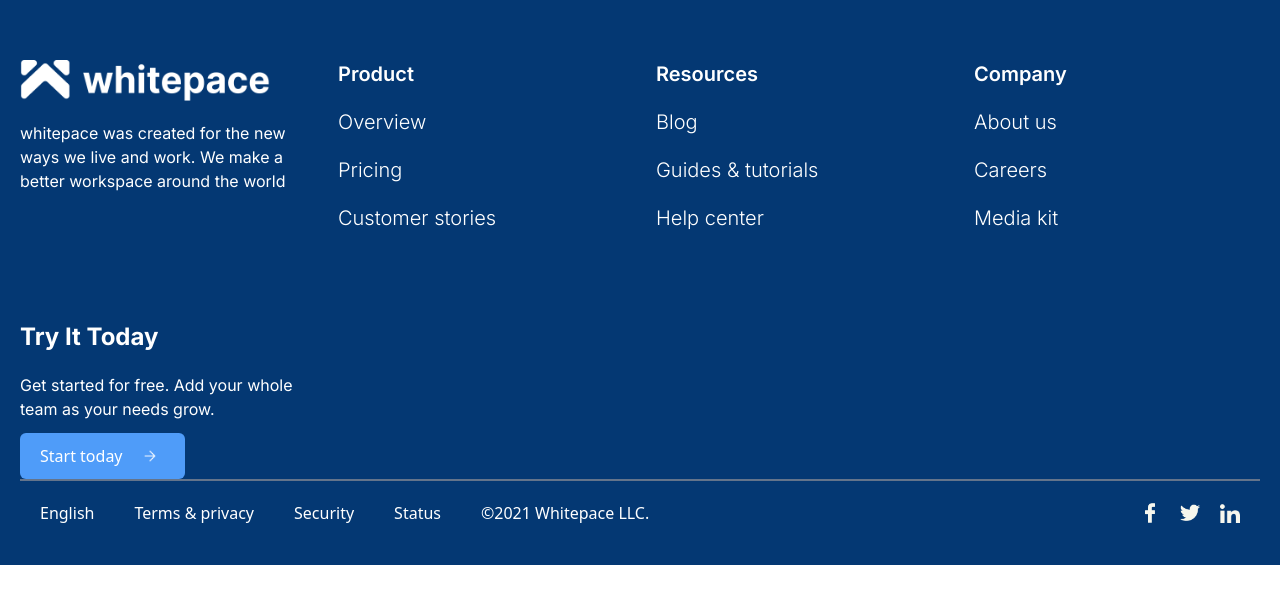
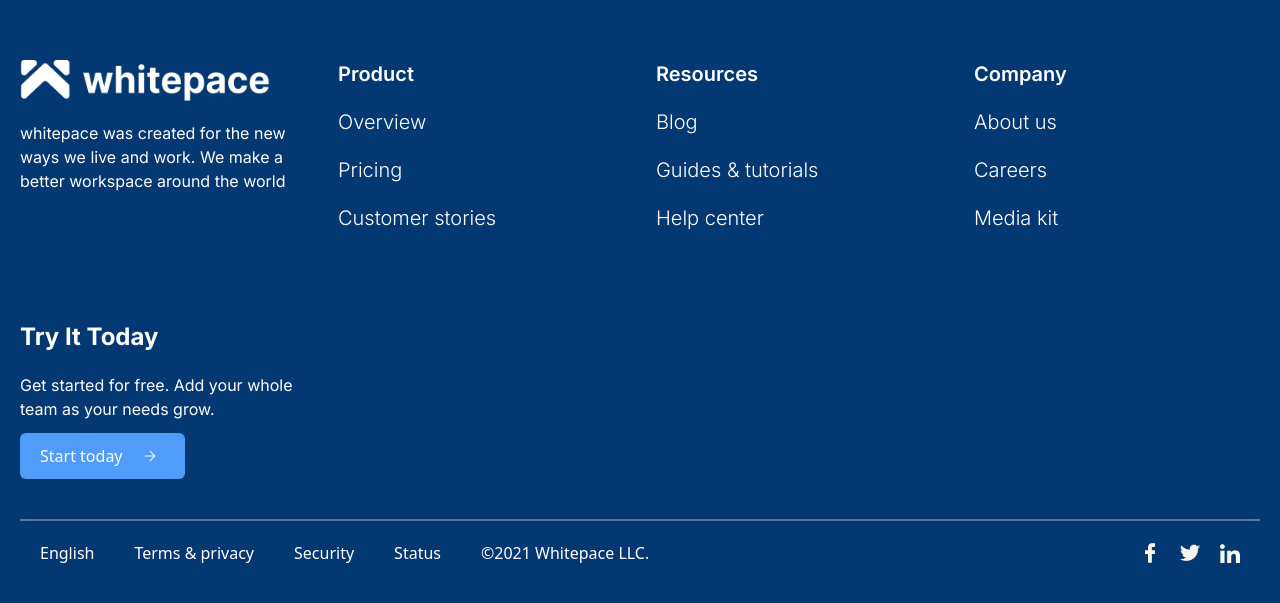
Before and after one commit to the-diako/Landing-Page, a React (Vite) app: page / in a window 1280 px wide. Shown: the part 9388-9991 px from the top of the page. Before the commit the page ends 9953 px from the top, so only its background shows below. Built offline with nearby package versions, Linux system fonts and the light colour scheme.

Commit message:
added flex-col to the social links.

```diff
--- a/src/components/Footer.jsx
+++ b/src/components/Footer.jsx
@@ -10,7 +10,7 @@ import IconButton from "./IconButton";
 const Footer = () => {
   return (
     <section className="w-full bg-primary-color text-white py-10 pt-24 px-5 xl:px-20 relative">
-      <div className="grid grid-cols-1 sm:grid-cols-3 md:grid-cols-4 lg:grid-cols-5 sm:gap-8 border-b-2 border-slate-500">
+      <div className="grid grid-cols-1 sm:grid-cols-3 md:grid-cols-4 lg:grid-cols-5 sm:gap-8 border-b-2 border-slate-500 pb-10">
         <div className="flex flex-col items-center justify-center md:items-start md:justify-start mb-14">
           <img src={WhiteLogo} alt="Logo" className="w-[250px] mb-5" />
           <p className="font-Inter max-w-[380px] text-center mb-10 md:text-start">
@@ -55,8 +55,8 @@ const Footer = () => {
         </div>
       </div>
 
-      <div className="w-full flex flex-row items-center justify-between mt-5 px-5">
-        <ul className="flex items-start justify-start gap-10">
+      <div className="w-full flex flex-col gap-10 items-start justify-between mt-5 px-5 sm:flex-row sm:items-center">
+        <ul className="flex flex-col items-start justify-start gap-10 sm:flex-row sm:items-center sm:justify-center">
           {footerCopyRightLinks.map((links) => {
             return (
               <li className="cursor-pointer" key={links.id}>
@@ -66,7 +66,7 @@ const Footer = () => {
           })}
         </ul>
 
-        <ul className="flex items-center  justify-center gap-5">
+        <ul className="flex items-center justify-center gap-5">
           {footerSocialLinks.map((links) => {
             return (
               <li className="cursor-pointer" key={links.id}>
```
